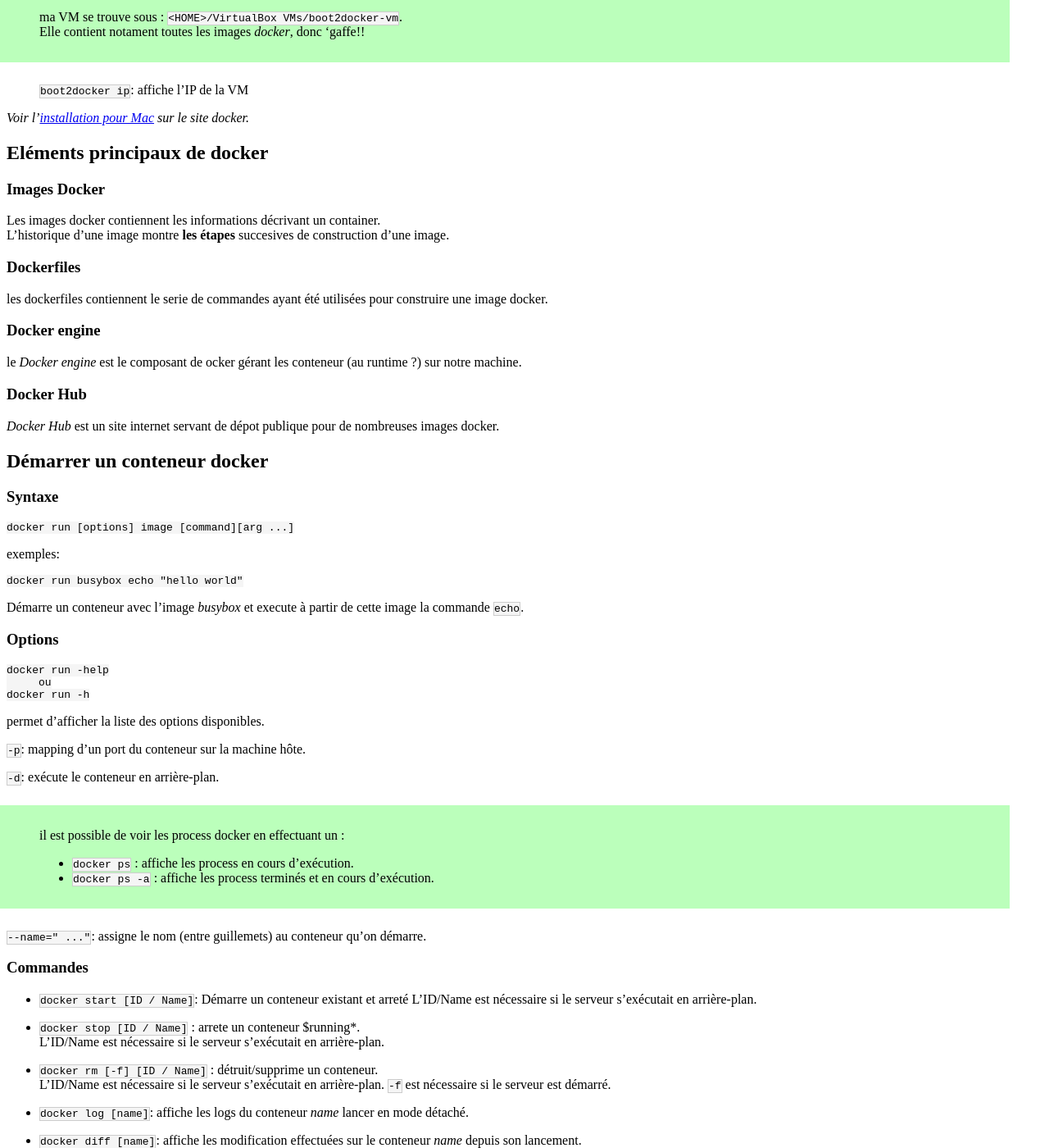
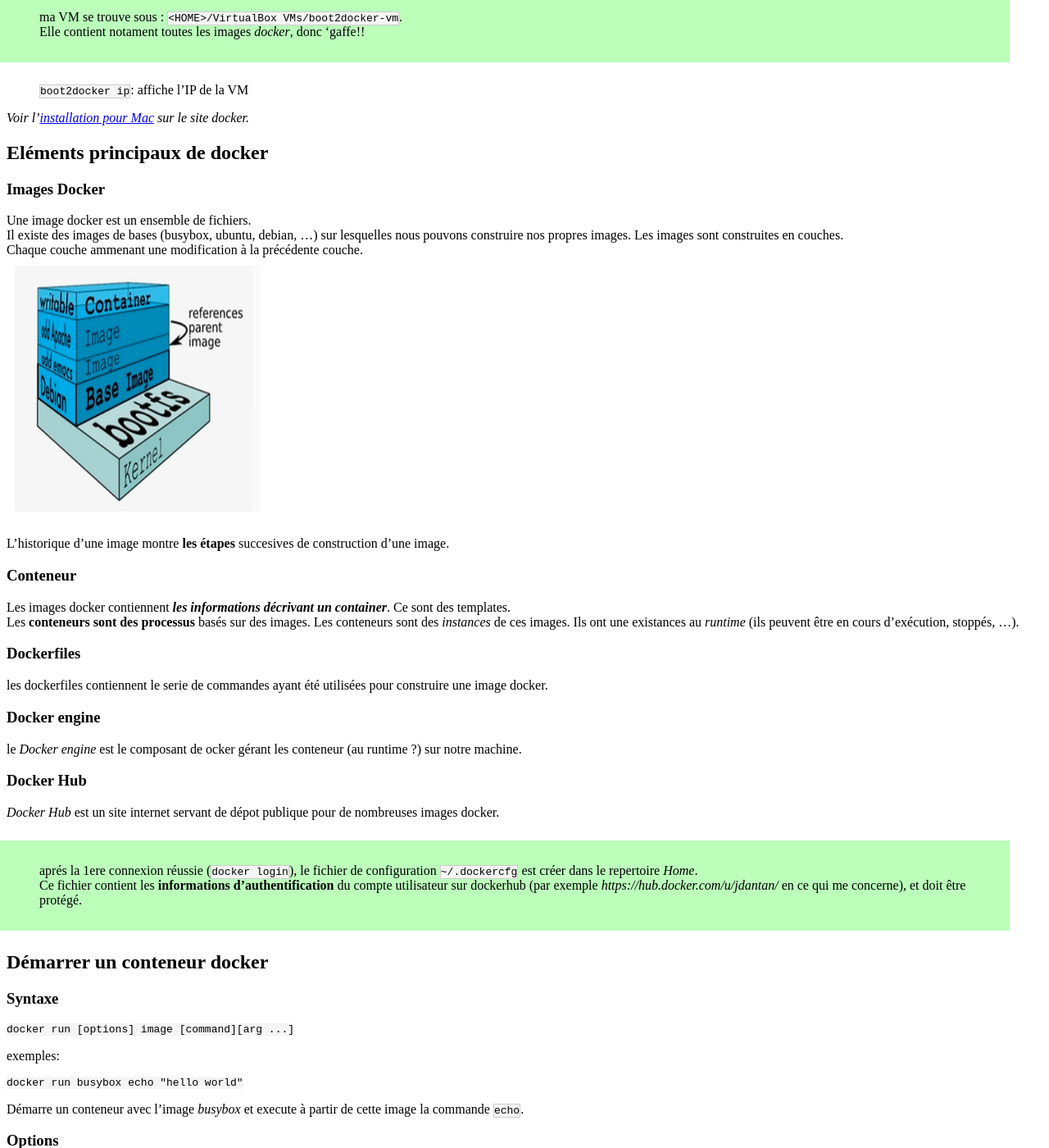
Before and after one commit to jidify/jidify.github.io, a Jekyll site: the page built from _posts/2015-04-11-docker.md, in a window 1280 px wide and 1400 px high, scrolled down 526 px. Shown: the whole window at 82% size. Built offline with Jekyll 4.4.1, drawn with Linux system fonts in a browser that asks for light colours; comment, search, counter and statistics services are not loaded; some of the changed text lies outside the part shown.

Commit message:
enhance docker post

```diff
--- a/_posts/2015-04-11-docker.md
+++ b/_posts/2015-04-11-docker.md
@@ -38,8 +38,21 @@ Elle contient notament toutes les images *docker*, donc ‘gaffe!!
 
 ###Images Docker
 
-Les images docker contiennent les informations décrivant un container.
+Une image docker est un ensemble de fichiers.
+Il existe des images de bases (busybox, ubuntu, debian, ...) sur lesquelles nous pouvons construire nos propres images.
+Les images sont construites en couches.
+Chaque couche ammenant une modification à la précédente couche.
+![image layers](/assets/images/docker/docker_image_layers.png){:height="300px" width="300px"}
+
 L’historique d’une image montre **les étapes** succesives de construction d’une image.
+
+
+###Conteneur
+
+Les images docker contiennent __*les informations décrivant un container*__. Ce sont des templates.
+Les __conteneurs sont des processus__ basés sur des images.
+Les conteneurs sont des *instances* de ces images. Ils ont une existances au *runtime* (ils peuvent être en cours d’exécution, stoppés, ...).
+
 
 ###Dockerfiles
 
@@ -51,7 +64,9 @@ le *Docker engine* est le composant de ocker gérant les conteneur (au runtime ?
 ###Docker Hub
 *Docker Hub* est un site internet servant de dépot publique pour de nombreuses images docker.
 
-
+>aprés la 1ere connexion réussie (`docker login`), le fichier de configuration `~/.dockercfg` est créer dans le repertoire *Home*.
+>Ce fichier contient les __informations d’authentification__ du compte utilisateur sur dockerhub (par exemple *https://hub.docker.com/u/jdantan/* en ce qui me concerne), et doit être protégé.
+{: .information}
 ##Démarrer un conteneur docker
 
 ###Syntaxe
@@ -102,4 +117,4 @@ L’ID/Name est nécessaire si le serveur s’exécutait en arrière-plan. `-f`
 
 - `docker inspect`: affiche des (tonnes) d’informations à propos d’un conteneur.
 
-- `docker *command* $(docker *command*)`: chainage de commandes
+- `docker command $(docker command)`: chainage de commandes
```
Also changed, not shown: assets/images/docker/docker_image_layers.png (added).
